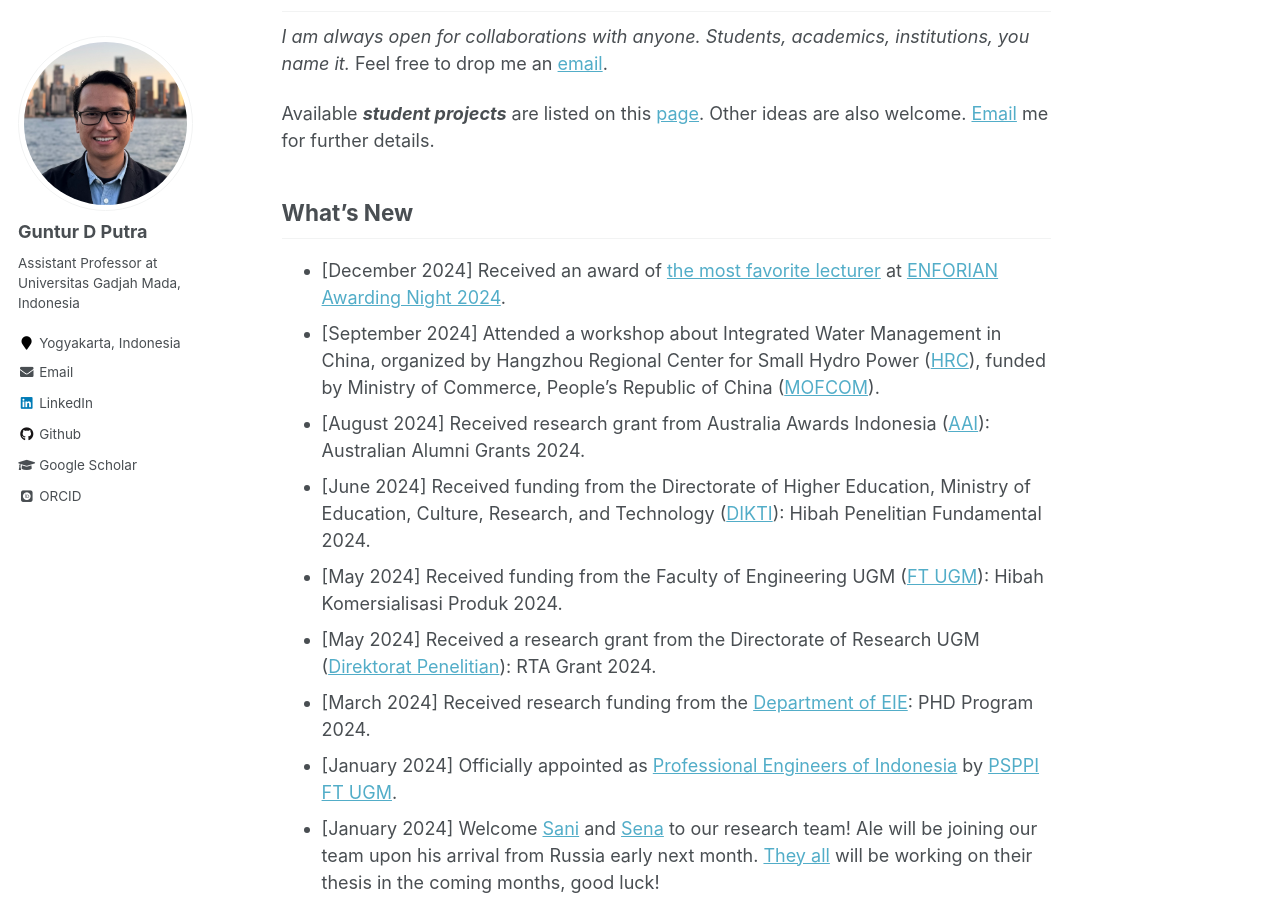
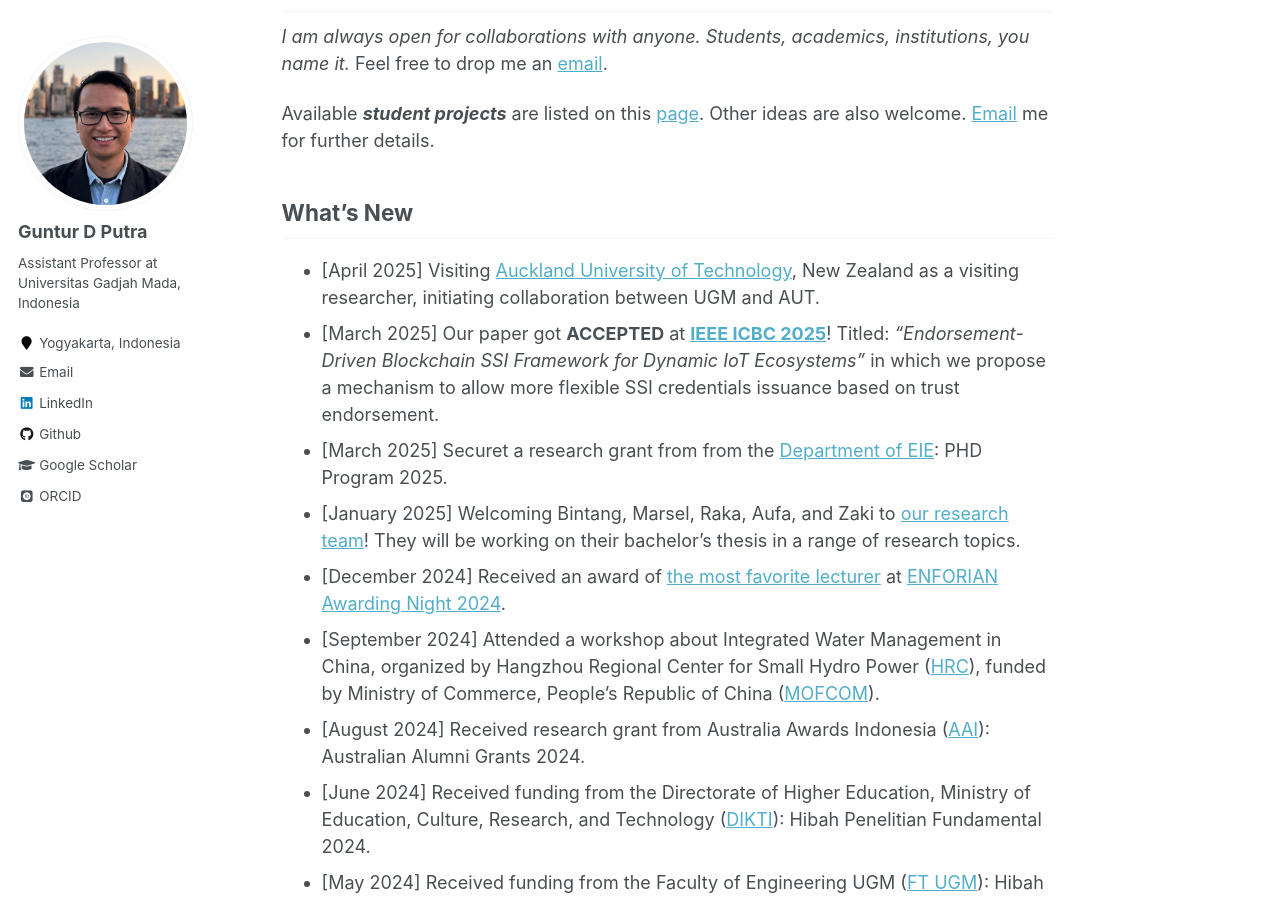
Before and after one commit to gdputra/gdputra.github.io, a Jekyll site: the page built from _pages/about.md, in a window 1280 px wide and 900 px high, scrolled down 681 px. Built offline with Jekyll 4.4.1, drawn with Linux system fonts in a browser that asks for light colours; some web fonts are replaced.

Commit message:
Update about.md
Add some news: DTETI research grant, onboarding new research team, and ICBC paper acceptance.

```diff
--- a/_pages/about.md
+++ b/_pages/about.md
@@ -24,6 +24,10 @@ Available _**student projects**_ are listed on this [page](https://gdputra.githu
 
 What's New
 ----------
+- [April 2025] Visiting [Auckland University of Technology](https://www.aut.ac.nz/), New Zealand as a visiting researcher, initiating collaboration between UGM and AUT.
+- [March 2025] Our paper got **ACCEPTED** at [**IEEE ICBC 2025**](https://icbc2025.ieee-icbc.org/)! Titled: _"Endorsement-Driven Blockchain SSI Framework for Dynamic IoT Ecosystems"_ in which we propose a mechanism to allow more flexible SSI credentials issuance based on trust endorsement.
+- [March 2025] Securet a research grant from from the [Department of EIE](https://jteti.ugm.ac.id/): PHD Program 2025.
+- [January 2025] Welcoming Bintang, Marsel, Raka, Aufa, and Zaki to [our research team](https://gdputra.github.io/teams/)! They will be working on their bachelor's thesis in a range of research topics.
 - [December 2024] Received an award of [the most favorite lecturer](https://www.instagram.com/stories/highlights/17951790980903561/) at [ENFORIAN Awarding Night 2024](https://www.instagram.com/enforianugm/).
 - [September 2024] Attended a workshop about Integrated Water Management in China, organized by Hangzhou Regional Center for Small Hydro Power ([HRC](https://www.hrcshp.org/)), funded by Ministry of Commerce, People's Republic of China ([MOFCOM](http://english.mofcom.gov.cn/)).
 - [August 2024] Received research grant from Australia Awards Indonesia ([AAI](https://www.australiaawardsindonesia.org/news/detail/244000484/australia-awards-in-indonesia-grant-opportunity-opens-for-alumni-and-scholars)): Australian Alumni Grants 2024.
```
